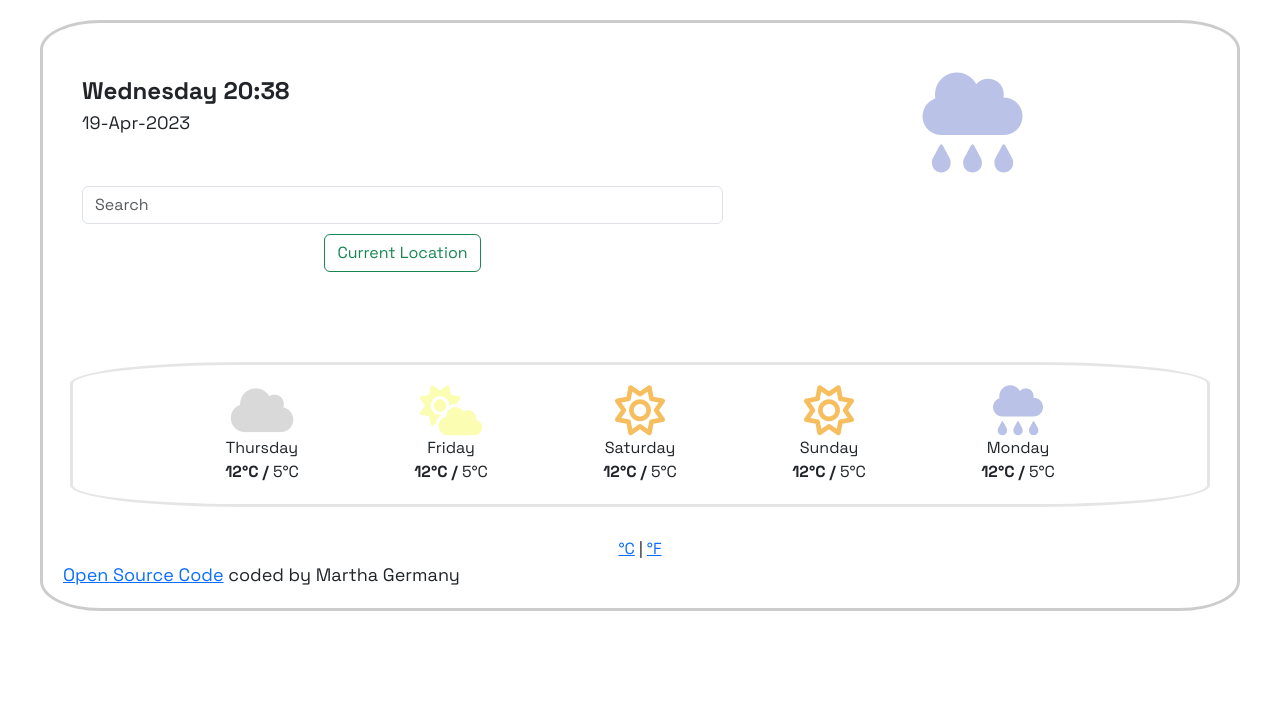
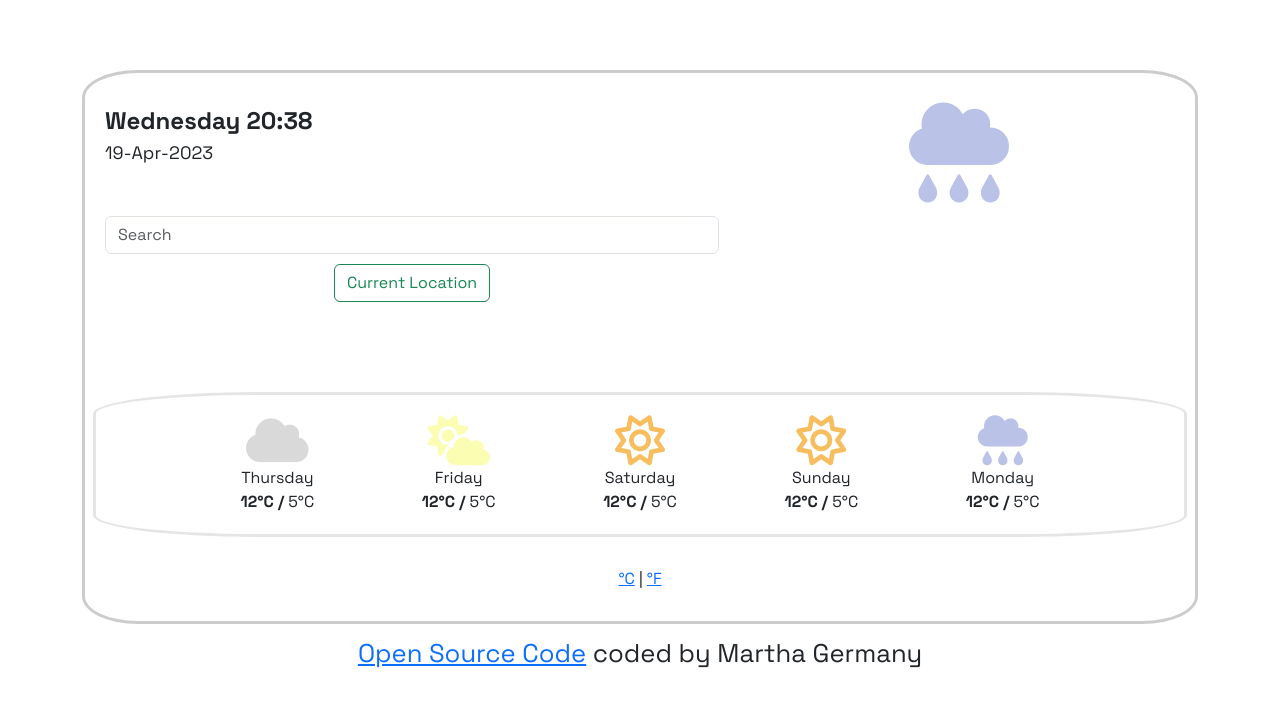
Before and after one commit to Rmany/weather-app-shecodes, a plain HTML site: page index.html in a window 1280 px wide. Drawn offline with nearby package versions, Linux system fonts and the light colour scheme.

Commit message:
Moved code link outside border

```diff
--- a/index.html
+++ b/index.html
@@ -118,7 +118,7 @@
         </div>
       </div>
     </div>
-    <p>
+    <p class="code-link">
       <a href="https://github.com/Rmany/weather-app-shecodes"
         >Open Source Code</a
       >
--- a/src/style.css
+++ b/src/style.css
@@ -1,9 +1,7 @@
 body {
   font-family: "Space Grotesk", sans-serif;
   font-size: 16px;
-  border: solid;
-  border-radius: 5%;
-  border-color: rgb(0, 0, 0, 0.2);
+
   margin: 20px 40px;
   padding: 50px 20px 20px 20px;
 }
@@ -41,7 +39,12 @@ button {
   border-radius: 15%;
   padding: 20px 0px;
 }
-
+.outside-border {
+  border: solid;
+  border-radius: 5%;
+  border-color: rgb(0, 0, 0, 0.2);
+  padding: 30px 20px;
+}
 .weather-icon {
   font-size: 50px;
 }
@@ -77,3 +80,8 @@ button {
 .feature-day .daily-temp {
   font-size: 20px;
 }
+.code-link {
+  text-align: center;
+  font-size: 2vw;
+  margin-top: 10px;
+}
```
